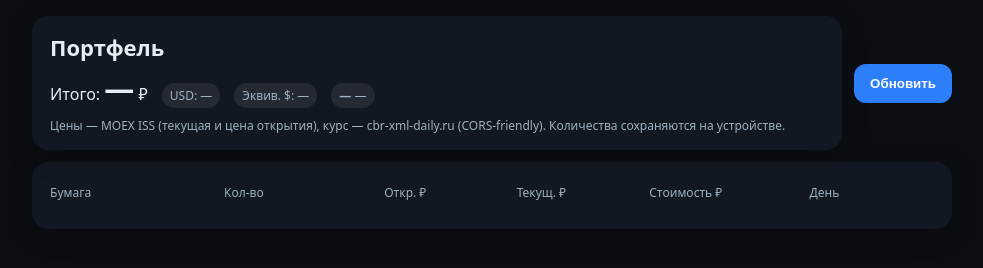
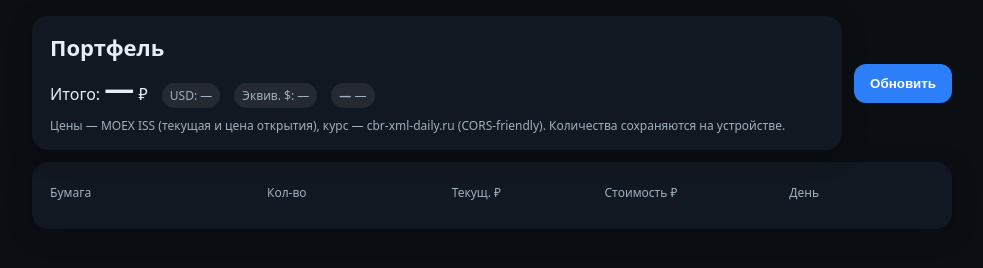
Before and after one commit to taganka65/Portfolio-tracker, a plain HTML site: page index.html in a window 1280 px wide. Shown: the whole page, without its empty margins (148-1131 px from the left). Drawn offline with Linux system fonts and the light colour scheme; no server answers.

Commit message:
Add files via upload

```diff
--- a/index.html
+++ b/index.html
@@ -24,12 +24,12 @@
     .up{color:var(--green)} .down{color:var(--red)}
     .tag{display:inline-block;background:rgba(255,255,255,.08);padding:4px 8px;border-radius:999px;font-size:12px;color:var(--muted)}
     .btn{background:var(--accent);color:white;border:none;border-radius:12px;padding:12px 16px;font-weight:700}
-    /* Увеличили ширину колонки Кол-во */
-    .grid{display:grid;grid-template-columns:1.2fr 1.1fr .9fr .9fr 1.1fr .9fr;gap:8px;align-items:center}
+    /* Сетка без колонки "Откр. ₽" — оставили 5 колонок, кол-во шире */
+    .grid{display:grid;grid-template-columns:1.3fr 1.1fr .9fr 1.1fr .9fr;gap:8px;align-items:center}
     .grid.header{color:var(--muted);font-size:12px;margin-top:6px}
     .row{padding:10px;border-radius:12px}
     .row:nth-child(odd){background:rgba(255,255,255,.035)}
-    /* Улучшили поле количества */
+    /* Поле количества — удобнее для ввода */
     input.qty{
       width:100%;
       background:transparent;
@@ -66,7 +66,7 @@
 
     <div class="card">
       <div class="grid header">
-        <div>Бумага</div><div>Кол-во</div><div>Откр. ₽</div><div>Текущ. ₽</div><div>Стоимость ₽</div><div>День</div>
+        <div>Бумага</div><div>Кол-во</div><div>Текущ. ₽</div><div>Стоимость ₽</div><div>День</div>
       </div>
       <div id="rows"></div>
     </div>
@@ -152,7 +152,6 @@ function render(state, usd){
     row.innerHTML = `
       <div>${x.name} <span class="tag">${x.secid}</span></div>
       <div><input class="qty" type="number" min="0" step="1" value="${x.qty}" data-secid="${x.secid}"></div>
-      <div class="mono">${fmt(x.open)}</div>
       <div class="mono">${fmt(x.last)}</div>
       <div class="mono">${fmt(value)}</div>
       <div class="mono">${arrowCell}</div>
```
